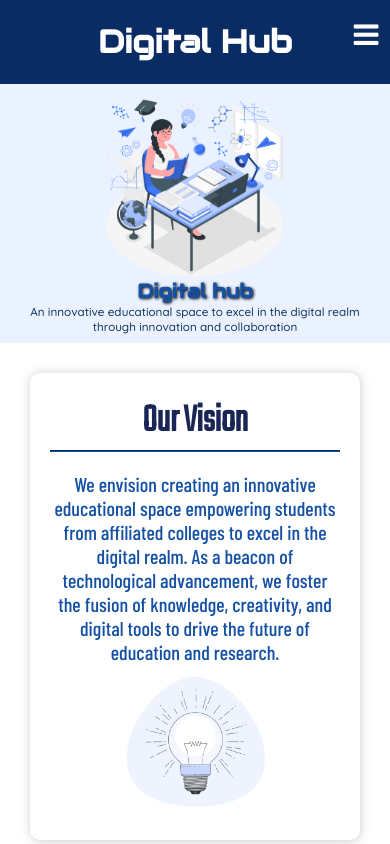
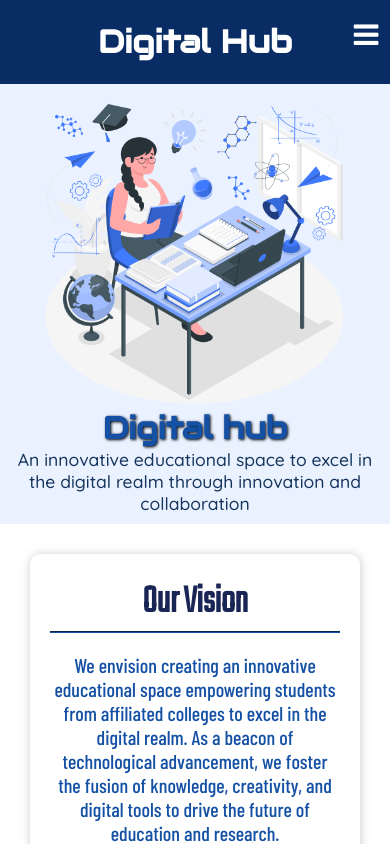
Before and after one commit to YashaswiniJakkam/DigitalHub, a Django app: page / in a window 390 px wide. Shown: the part 38-882 px from the top of the page. Run offline with Django 5.2, Linux system fonts and the light colour scheme; some web fonts are replaced.

Commit message:
Update styles.css

```diff
--- a/home/static/homepage/styles.css
+++ b/home/static/homepage/styles.css
@@ -269,13 +269,17 @@ header {
   }
 
   #home img {
-    width: 50%;
+    height: 90%;
+    width: 85%;
+    paddin-top: 50px;
   }
 
   .intro-content h1 {
-    font-size: 5vw;
+    font-size: 8vw;
     text-shadow: 1px 1px 3px black;
   }
+  .intro-content p{
+    font-size: 4.5vw;
 }
 
 .reveal {
```
